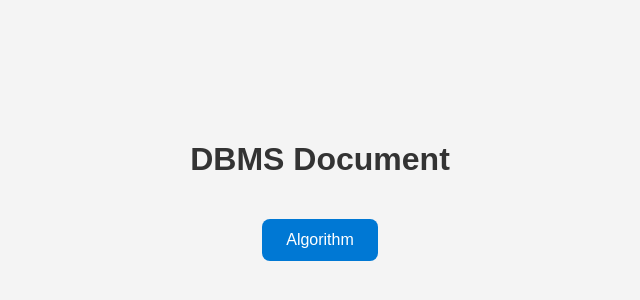
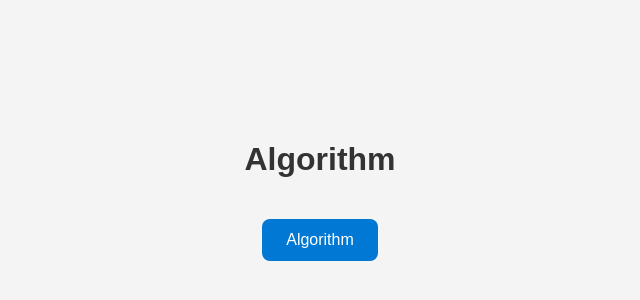
Before and after one commit to Lethinkj/sample-website, a plain HTML site: page index.html in a window 1280 px wide. Shown: the part 210-510 px from the top of the page, without its empty margins (320-960 px from the left). Drawn offline with Linux system fonts and the light colour scheme.

Commit message:
Update index.html

```diff
--- a/index.html
+++ b/index.html
@@ -2,7 +2,7 @@
 <html lang="en">
 <head>
   <meta charset="UTF-8">
-  <title>DBMS</title>
+  <title>Algorithm</title>
   <style>
     body {
       font-family: Arial, sans-serif;
@@ -33,7 +33,7 @@
   </style>
 </head>
 <body>
-  <h1>DBMS Document</h1>
+  <h1>Algorithm</h1>
   <a class="button" href="https://stellamaryscoeeduin-my.sharepoint.com/:b:/g/personal/lethin_cs23_stellamaryscoe_edu_in/EcdhXvWSSFtDjSIlwHYhvT4B7kI2dmtfR4rJcVw1Xr2uxA?e=auS65I" target="_blank">
     Algorithm
   </a>
```
